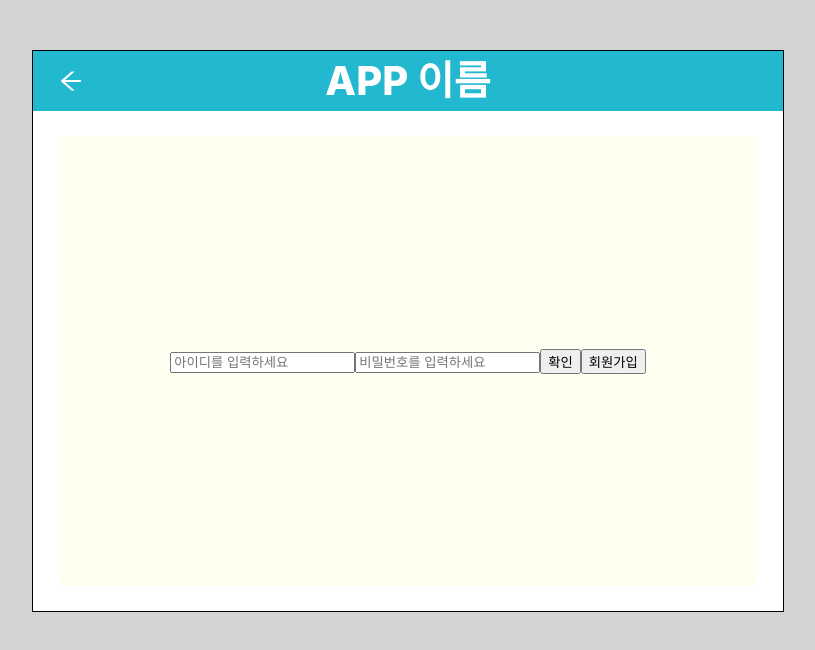
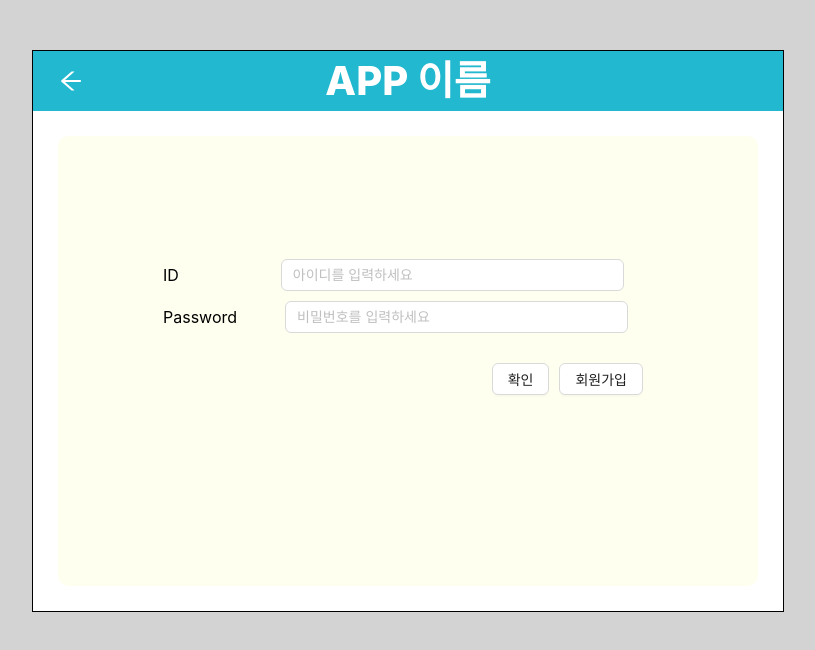
Before and after one commit to taehyeong9210/ICT_Project-Front, a React (Create React App) app: page /login in a window 1280 px wide. Shown: the top 650 px of the page, without its empty margins (232-1047 px from the left). Built offline with nearby package versions, Linux system fonts and the light colour scheme.

Commit message:
로그인 페이지

```diff
--- a/src/pages/Login.js
+++ b/src/pages/Login.js
@@ -1,5 +1,49 @@
 import React from 'react';
+import styled from 'styled-components';
 import LayoutComponent from '../component/LayoutComponent';
+import { Link } from 'react-router-dom';
+import { Button, Input } from 'antd';
+
+const InputContainer = styled.div`
+  display: flex;
+  align-items: center;
+  margin-top: 10px;
+`;
+
+const IDInputTag = styled(Input)`
+  max-width: 70%;
+  left: 54px;
+`;
+
+const PWInputTag = styled(Input)`
+  max-width: 70%;
+  margin-right: 0%;
+`;
+
+const Span = styled.span`
+  white-space: nowrap;
+  margin-right: 3rem;
+  text-align: center;
+`;
+
+const Form = styled.form`
+  width: 70%;
+  height: 50%;
+`;
+
+const CkeckContainer = styled.div`
+  display: flex;
+  margin-top: 30px;
+  justify-content: flex-end;
+`;
+
+const CustomButton = styled(Button)`
+  margin-right: 10px; // 확인 버튼과 회원가입 버튼 사이의 간격 조절
+`;
+
+const CustomLinkButton = styled(Link)`
+  text-decoration: none; // 링크 스타일 제거
+`;
 
 const handleLoginSubmit = (e) => {
   e.preventDefault();
@@ -10,22 +54,32 @@ const handleLoginSubmit = (e) => {
 
 const LoginComponent = () => {
   return (
-    <form onSubmit={handleLoginSubmit}>
-      <input
+    <Form onSubmit={handleLoginSubmit}>
+      <InputContainer>
+        <Span>ID</Span>
+        <IDInputTag
           className="inputID"
           type="text"
           // value={id}
           placeholder="아이디를 입력하세요"
-      ></input>
-      <input
+        ></IDInputTag>
+      </InputContainer>
+      <InputContainer>
+        <Span>Password</Span>
+        <PWInputTag
           className="inputPW"
           type="password"
           // value={pw}
           placeholder="비밀번호를 입력하세요"
-      ></input>
-      <button>확인</button>
-      <button>회원가입</button>
-    </form>
+        ></PWInputTag>
+      </InputContainer>
+      <CkeckContainer>
+        <CustomButton>확인</CustomButton>
+        <CustomLinkButton to="/signup">
+          <CustomButton>회원가입</CustomButton>
+        </CustomLinkButton>
+      </CkeckContainer>
+    </Form>
   );
 };
 
```
Lines whose indentation alone changed are shown as unchanged.
